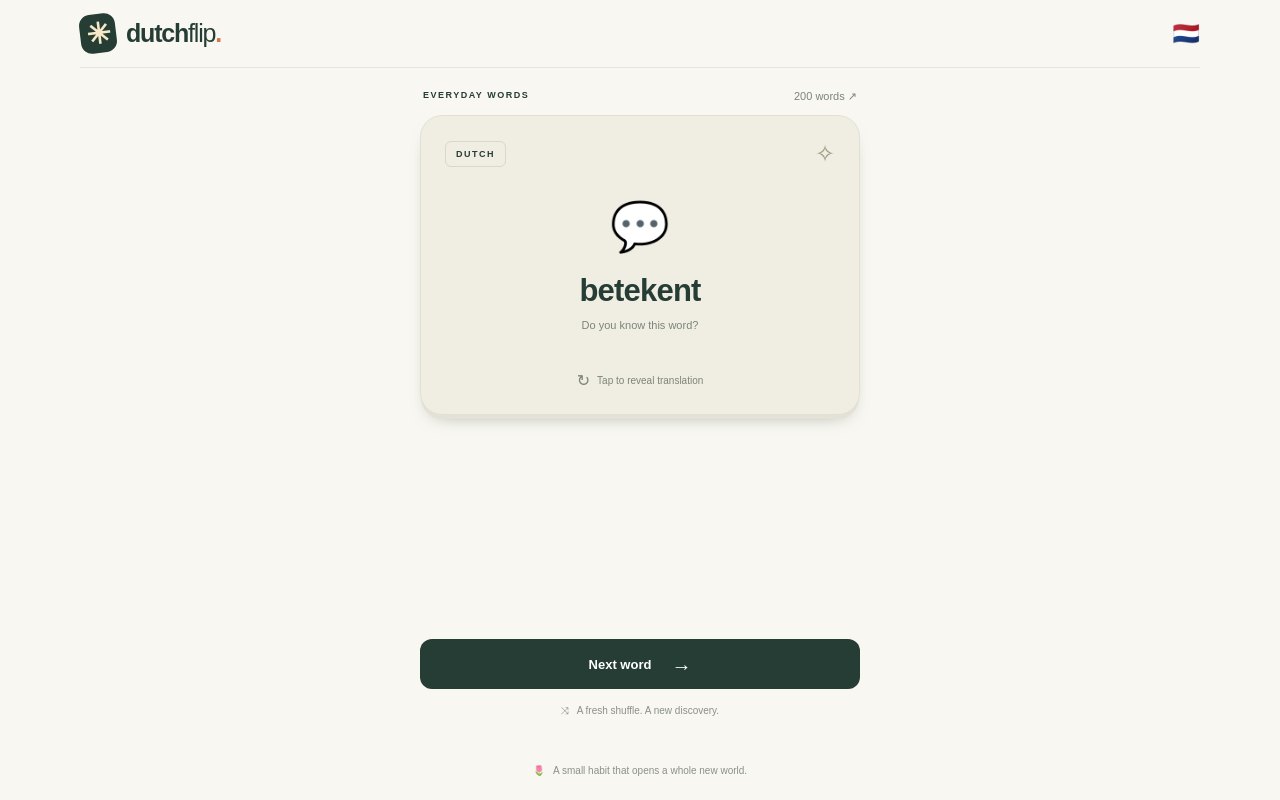
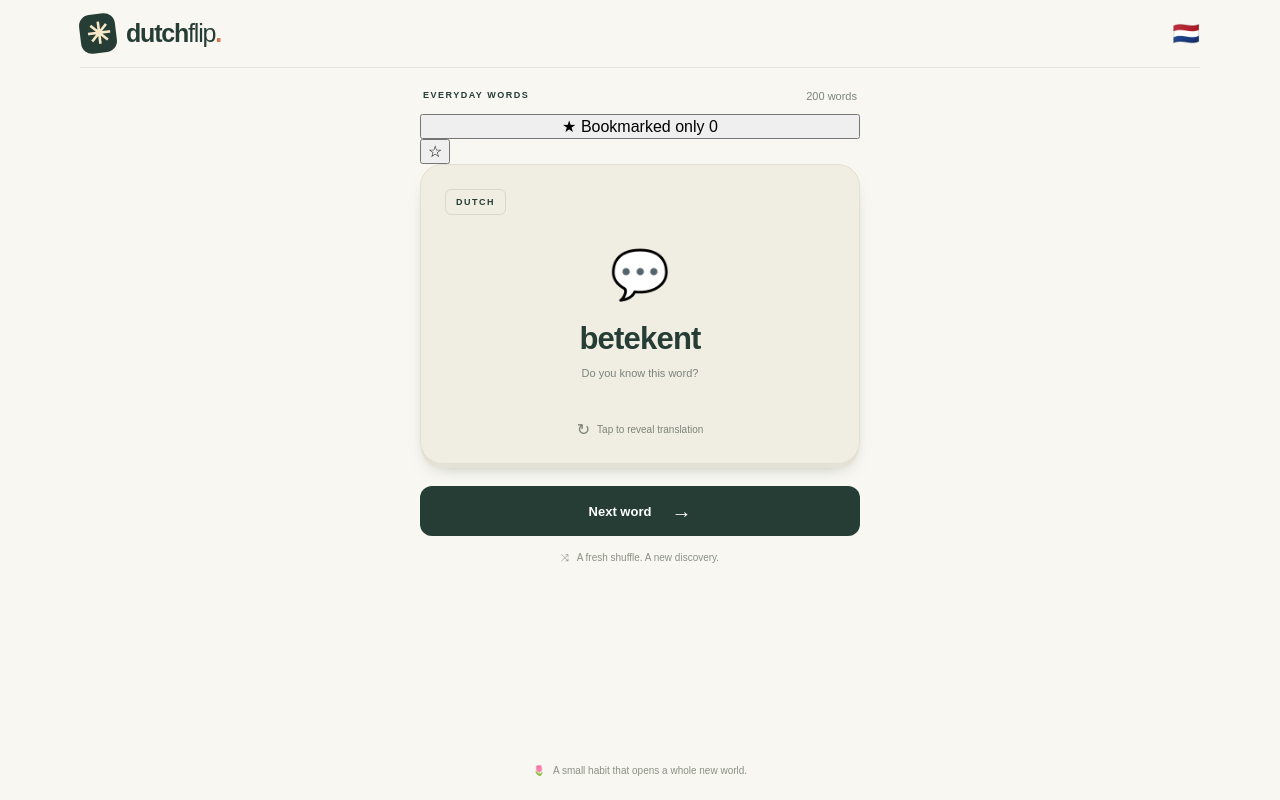
Before and after one commit to miimra/dutch-flip, a Next.js app: page / in a window 1280 px wide. Built offline with nearby package versions, Linux system fonts and the light colour scheme.

Commit message:
Add persistent bookmarks and saved-card filter

```diff
--- a/app/page.tsx
+++ b/app/page.tsx
@@ -4,28 +4,61 @@ import vocabulary from '../data/vocabulary.json';
 export default function Home() {
  const [index, setIndex] = useState<number | null>(null);
  const [flipped, setFlipped] = useState(false);
- useEffect(() => { setIndex(Math.floor(Math.random() * vocabulary.length)); }, []);
+ const [bookmarks, setBookmarks] = useState<string[]>([]);
+ const [onlySaved, setOnlySaved] = useState(false);
+ const [storageWarning, setStorageWarning] = useState(false);
+ useEffect(() => {
+  try {
+   const saved: unknown = JSON.parse(localStorage.getItem('dutch-flip-bookmarks') ?? '[]');
+   if (Array.isArray(saved)) setBookmarks([...new Set(saved.filter((word): word is string => typeof word === 'string' && vocabulary.some(card => card.dutch === word)))]);
+  } catch { setStorageWarning(true); }
+  setIndex(Math.floor(Math.random() * vocabulary.length));
+ }, []);
+ const pool = vocabulary.map((_, i) => i).filter(i => !onlySaved || bookmarks.includes(vocabulary[i].dutch));
  const card = index === null ? null : vocabulary[index];
- function nextCard() {
-  if (index === null) return;
-  // Uniform selection among all other cards prevents immediate repeats.
-  const offset = 1 + Math.floor(Math.random() * (vocabulary.length - 1));
-  setIndex(vocabulary.length > 1 ? (index + offset) % vocabulary.length : 0);
+ const isSaved = !!card && bookmarks.includes(card.dutch);
+ function pick(indices: number[], previous: number | null) {
+  const alternatives = indices.filter(i => i !== previous);
+  const choices = alternatives.length ? alternatives : indices;
+  setIndex(choices.length ? choices[Math.floor(Math.random() * choices.length)] : null);
   setFlipped(false);
+ }
+ function nextCard() { pick(pool, index); }
+ function toggleFilter() {
+  const next = !onlySaved;
+  setOnlySaved(next);
+  const choices = vocabulary.map((_, i) => i).filter(i => !next || bookmarks.includes(vocabulary[i].dutch));
+  if (index === null || !choices.includes(index)) pick(choices, null);
+  else setFlipped(false);
+ }
+ function toggleBookmark() {
+  if (!card) return;
+  const updated = isSaved ? bookmarks.filter(word => word !== card.dutch) : [...bookmarks, card.dutch];
+  setBookmarks(updated);
+  try { localStorage.setItem('dutch-flip-bookmarks', JSON.stringify(updated)); setStorageWarning(false); }
+  catch { setStorageWarning(true); }
+  if (onlySaved && isSaved) pick(pool.filter(i => i !== index), index);
  }
  return <div className="shell">
   <header><a className="brand" href="/" aria-label="Dutch Flip home"><span className="logo" aria-hidden="true">✳</span>dutch<span className="light">flip</span><span className="dot">.</span></a><span className="flag" aria-label="Netherlands">🇳🇱</span></header>
   <main><h1 className="sr-only">Dutch vocabulary flashcards</h1>
-  <section aria-label="Vocabulary practice"><div className="deck-meta"><span>EVERYDAY WORDS</span><span>{vocabulary.length} words ↗</span></div>
+  <section aria-label="Vocabulary practice"><div className="deck-meta"><span>{onlySaved ? "BOOKMARKED WORDS" : "EVERYDAY WORDS"}</span><span>{pool.length} words</span></div>
+  <button className="saved-filter" aria-pressed={onlySaved} onClick={toggleFilter}>★ Bookmarked only <span>{bookmarks.length}</span></button>
+  {storageWarning && <p className="storage-warning" role="status">Bookmarks work for this visit, but your browser could not save them.</p>}
+  <div className="card-stage">
+  {card ? <>
+  <button className="bookmark" onClick={toggleBookmark} aria-pressed={isSaved} aria-label={isSaved ? 'Remove bookmark' : 'Bookmark card'} title={isSaved ? 'Remove bookmark' : 'Bookmark card'}>{isSaved ? '★' : '☆'}</button>
   <button className={`flashcard ${flipped ? 'flipped' : ''}`} disabled={!card} onClick={() => setFlipped(!flipped)} aria-pressed={flipped} aria-label={card ? `${flipped ? 'English' : 'Dutch'}: ${flipped ? card.english : card.dutch}. Flip to ${flipped ? 'Dutch' : 'English'}` : 'Loading card'}>
    <span className="card-rotator" key={index}>
     {[false, true].map((back) => <span key={String(back)} className={`card-face ${back ? 'card-back' : 'card-front'}`} aria-hidden={back !== flipped}>
-     <span className="card-top"><span className="language">{back ? 'ENGLISH' : 'DUTCH'}</span><span className="star" aria-hidden="true">✧</span></span>
+     <span className="card-top"><span className="language">{back ? 'ENGLISH' : 'DUTCH'}</span></span>
      <span className="card-content"><span className="emoji" aria-hidden="true">{card?.emoji ?? '🌷'}</span><span className="word" lang={back ? 'en' : 'nl'}>{card ? (back ? card.english : card.dutch) : 'Even geduld…'}</span><span className="word-note">{back ? 'Now you know a little more.' : 'Do you know this word?'}</span></span>
      <span className="card-bottom"><span aria-hidden="true">↻</span> Tap to {back ? 'see Dutch' : 'reveal translation'}</span>
     </span>)}
    </span>
   </button>
+  </> : <div className="empty-state"><span aria-hidden="true">☆</span><h2>{onlySaved ? 'No bookmarks yet' : 'Loading your cards…'}</h2>{onlySaved && <><p>Bookmark a word with the star, then practise it here.</p><button onClick={toggleFilter}>Show all words</button></>}</div>}
+  </div>
   <button className="next" disabled={!card} onClick={nextCard}>Next word <span aria-hidden="true">→</span></button><p className="hint">⤨ &nbsp; A fresh shuffle. A new discovery.</p>
   <p className="sr-only" aria-live="polite">{card ? `${flipped ? 'English' : 'Dutch'}: ${flipped ? card.english : card.dutch}` : 'Loading'}</p>
   </section></main><footer>🌷 &nbsp; A small habit that opens a whole new world.</footer>
```
